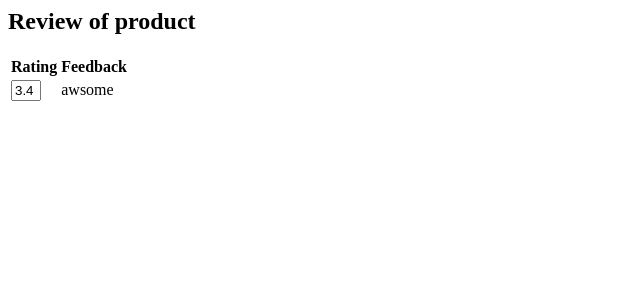
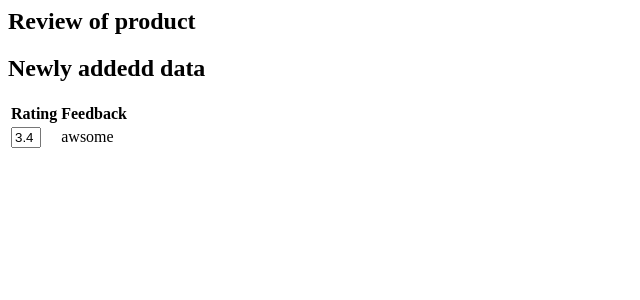
Before and after one commit to shaharbana/sample, a Django app: page /ViewReview/ in a window 1280 px wide. Shown: the top 300 px of the page, without its empty margins (0-640 px from the left). Run offline with Django 3.2, Linux system fonts and the light colour scheme; data comes from the database, SQL or seed files in the repository; some libraries are stand-ins or nearby versions.

Commit message:
extra heading addedd

```diff
--- a/template/ViewReview.html
+++ b/template/ViewReview.html
@@ -4,6 +4,7 @@
 	<body>
 
 		<h2>Review of product</h2>
+		<h2>Newly addedd data</h2>
 		<table>
 			<tr>
 			<th>Rating</th>
```
